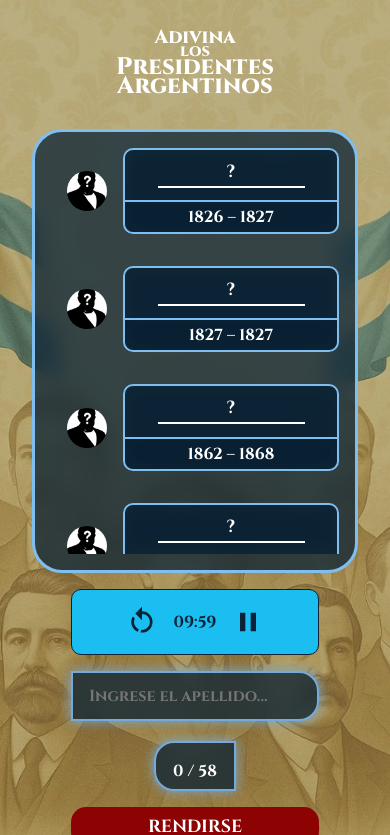
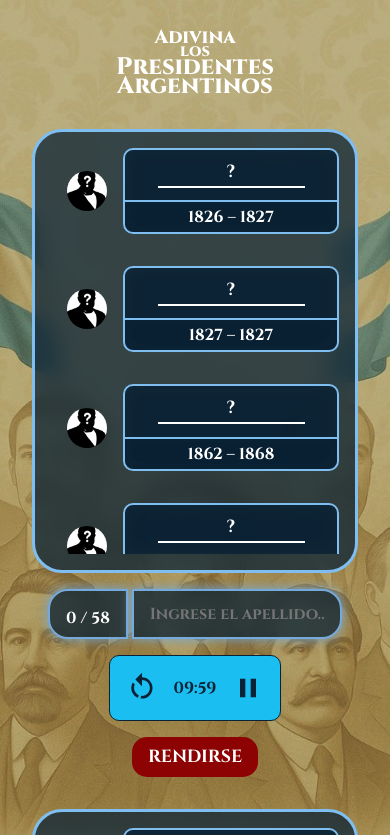
Before and after one commit to NicolasBroyad/presidentes-argentinos-guesser, a website: page index.html in a window 390 px wide. Both pictures are taken after a click on the button "INICIAR JUEGO". Shown: the top 835 px of the page. Drawn offline with nearby package versions, Linux system fonts and the light colour scheme; files whose address does not match are found by name.

Commit message:
Cambia orden de elementos en mobile

```diff
--- a/styles.css
+++ b/styles.css
@@ -544,20 +544,19 @@ td {
 }
 
 @media (max-width: 768px) {
+    .input-container-first-row {
+        order: 2;
+    }
     .input-container {
         display: flex;
         flex-direction: column;
-    align-items: stretch;
     }
     .input-container-second-row {
-    display: flex;
-    flex-direction: column;
-    order: 2;
+        order: 1;
         gap: 0.25rem;
     }
     #input-presidente {
         order: 0;
-    margin-bottom: 1rem;
         width: 100%;
         max-width: 100%;
         align-self: stretch;
@@ -566,7 +565,7 @@ td {
         order: 4;
     }
     #contador-presidentes {
-    order: 1;
+        order:0;
     }
     .pluma-image-container {
         display: none;
@@ -575,7 +574,7 @@ td {
 
 #contador-presidentes {
     height: min(clamp(50px, 8vw, 70px), clamp(50px, 8vh, 70px));
-    padding: 1.1rem;
+    padding: 1rem;
     background-color: rgba(10, 34, 53, 0.75);
     backdrop-filter: blur(10px); /* El efecto de vidrio borroso */
     display: flex;
```
Lines whose indentation alone changed are shown as unchanged.
